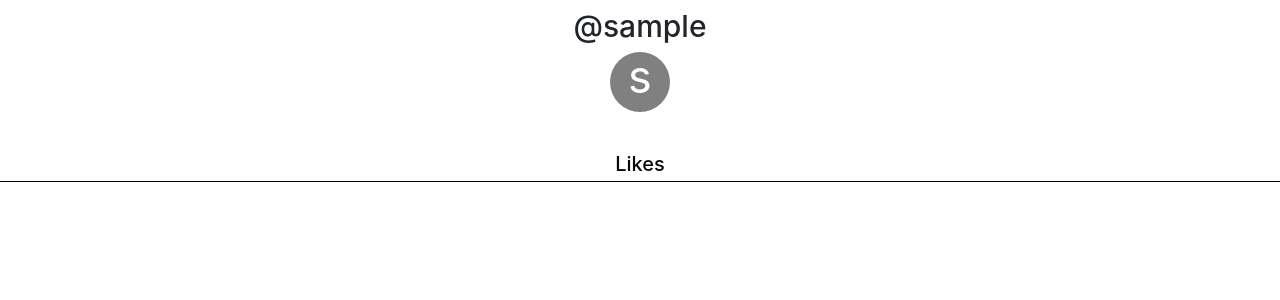
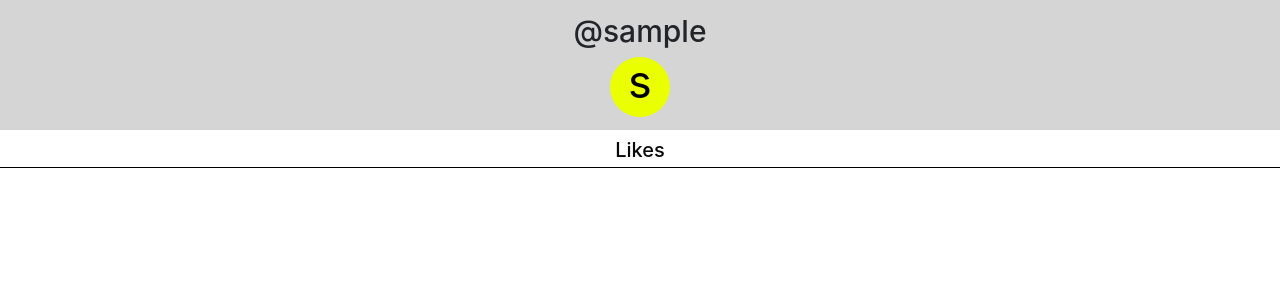
Before and after one commit to sarahrosehumenik/creative_marketplace, a Django app: page /profile/ in a window 1280 px wide. Shown: the part 56-356 px from the top of the page. Run offline with Django 4.2, Linux system fonts and the light colour scheme; the visitor is signed in with stand-in values (Sample User, id 1); data that the repository does not hold is empty; some libraries are stand-ins or nearby versions.

Commit message:
profile header edit

```diff
--- a/main_app/static/css/style.css
+++ b/main_app/static/css/style.css
@@ -158,6 +158,7 @@ display: block;
 }
 
 /* product list page and base html ^ */
+
 /* cart  */
 
 .cart-title {
@@ -172,13 +173,11 @@ display: block;
   display: flex;
   flex-wrap: wrap;
   justify-content: center;
-
 }
 
 .empty-link {
   color:rgb(67, 60, 193);
 }
-
 
 .remove-btn {
   position: absolute;
@@ -423,6 +422,13 @@ font-size: 18px;
 
 /* profile */
 
+.profile-header {
+  width: 100%;
+  background-color:rgb(213, 213, 213);
+  padding: 5px;
+  margin-bottom: 1vh;
+
+}
 .profile-user{
   text-align: center;
   font-size: 30px;
@@ -436,16 +442,17 @@ font-size: 18px;
   margin: auto;
   height: 60px;
   width: 60px;
-  background-color: grey;
+  background-color: rgb(234, 255, 0);
   border-radius: 50%;
-  margin-bottom: 5vh;
+  margin-bottom: 1vh;
+
 }
 
 .avatar-char {
   text-align: center;
   font-size: 45px;
   margin-top: 5px;
-  color: white;
+  color: rgb(0, 0, 0);
 }
 
 .like-header {
--- a/main_app/templates/profile/likes.html
+++ b/main_app/templates/profile/likes.html
@@ -1,8 +1,11 @@
 {% extends 'base.html'%}
 {% block content %}
-
+<div class="profile-header">
     <h1 class="profile-user">@{{user.username}}</h1>
-<div class="avatar"><p class="avatar-char">{{user.username|make_list|first}}</p></div>
+    <div class="avatar">
+     <p class="avatar-char">{{user.username|make_list|first}}</p>
+    </div>
+</div>
 <h1 class="like-header">Likes</h1>
 <div class="product-container">
 {% for product in products %}
@@ -13,7 +16,6 @@
       src="{{ product.photo_file }}"/>
     </a>
    <p class="product-name">{{ product.name }}</p>
-
    <p class="product-user">@{{ product.user}}</p>
 </div>
     {% endfor %}
```
Lines whose indentation alone changed are shown as unchanged.
